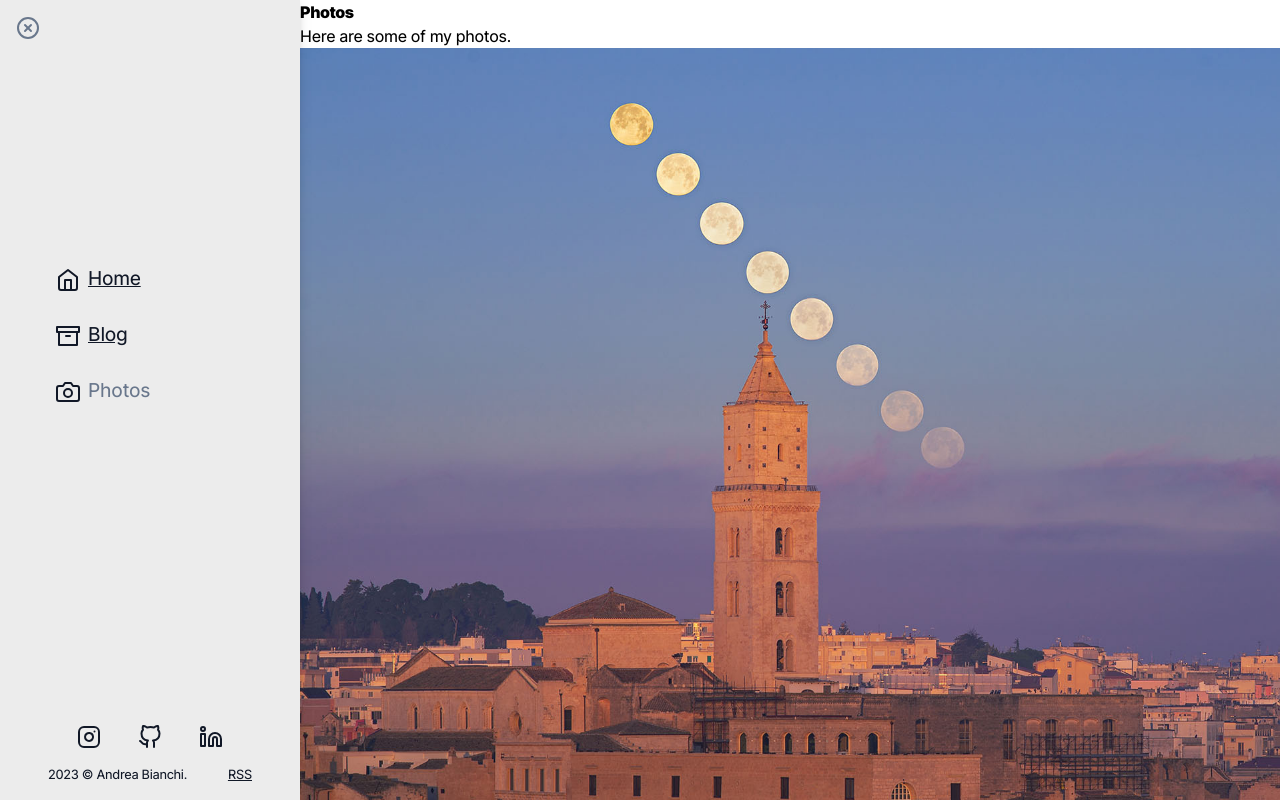
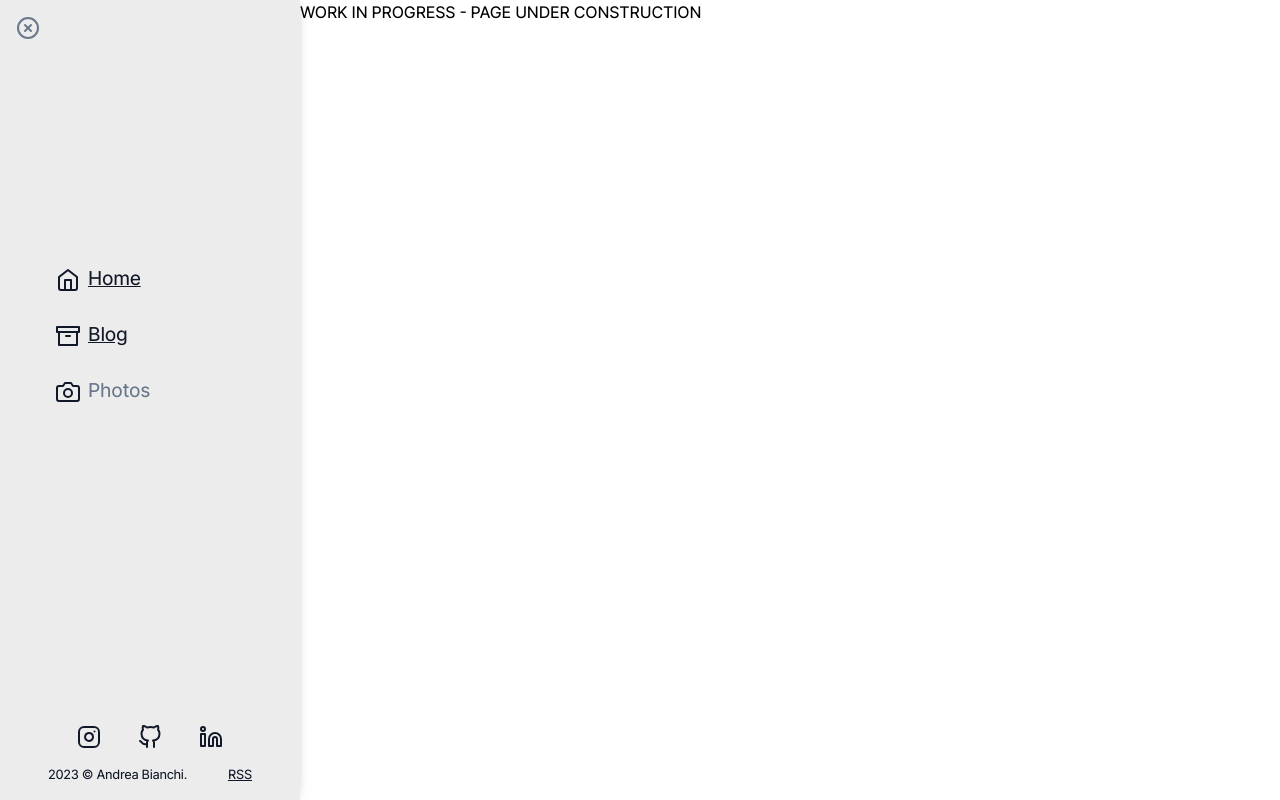
Before and after one commit to andreaiaia/blog, a Next.js app: page /photos in a window 1280 px wide. Shown: the top 800 px of the page. Built offline with nearby package versions, Linux system fonts and the light colour scheme.

Commit message:
Add placeholder to blog and photos pages

```diff
--- /dev/null
+++ b/pages/photos.jsx
@@ -0,0 +1,7 @@
+import React from 'react';
+
+const index = () => {
+  return <div>WORK IN PROGRESS - PAGE UNDER CONSTRUCTION</div>;
+};
+
+export default index;
```
Also changed, not shown: pages/posts/index.jsx (added, +7 -0 lines).
